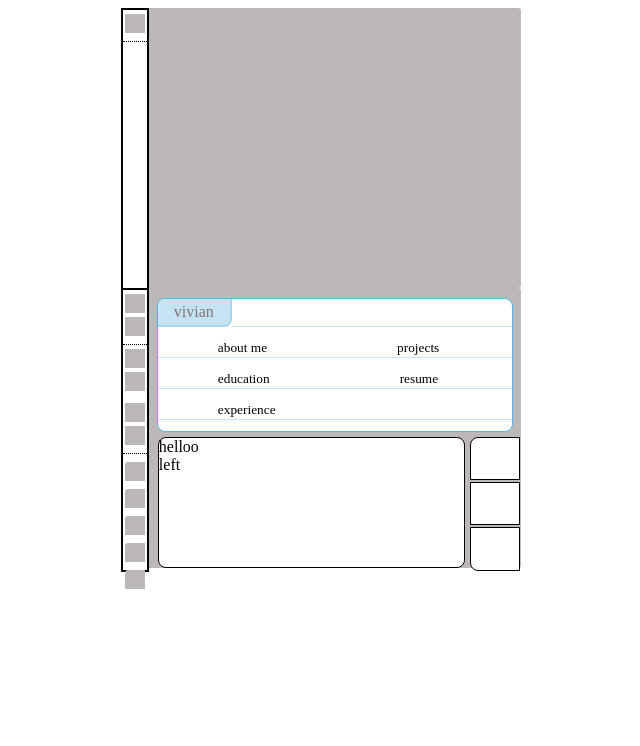
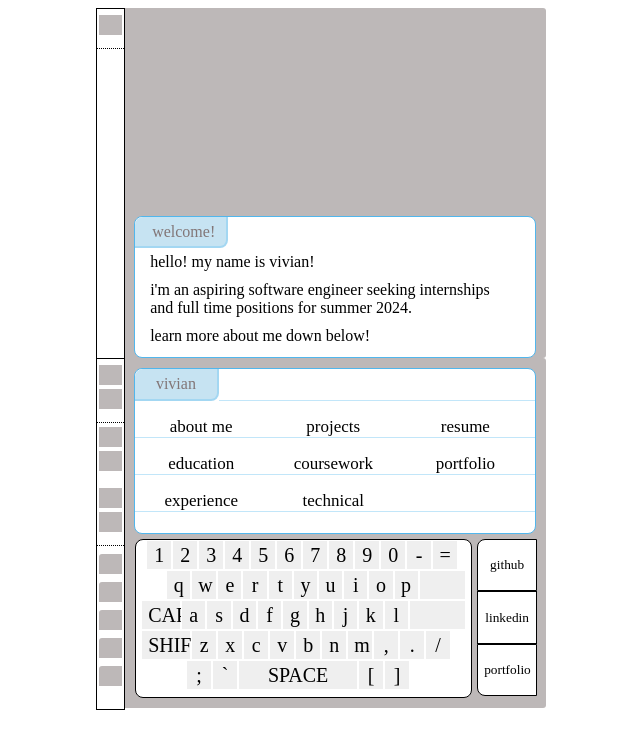
Before and after one commit to vivianc125/picto-portfolio, a React (Create React App) app: page / in a window 1280 px wide. Shown: the top 746 px of the page, without its empty margins (319-959 px from the left). Built offline with nearby package versions, Linux system fonts and the light colour scheme.

Commit message:
added keyboard (nonfunctional)

```diff
--- a/src/App.js
+++ b/src/App.js
@@ -6,6 +6,22 @@ function Screen() {
   const [history, setHistory] = useState([]);
   const [activeContent, setActiveContent] = useState(null);
 
+  const initialContent =
+    <div className="top-stack">
+        <div className="screenname"> welcome! </div>
+        <p className="main-p"> hello! my name is vivian!</p>
+        <p className="main-p"> i'm an aspiring software engineer seeking internships and full time positions for summer 2024.</p>
+        <p className="main-p">learn more about me down below!</p>
+    </div>;
+
+useEffect(() => {
+  setHistory([{content: initialContent, animating: true}]);
+  const timer = setTimeout(() => {
+    setHistory([{ content: initialContent, animating: false }]);
+  }, 700);
+
+  return () =>clearTimeout(timer);
+}, []);
 
   function handleClick(type){
    let content;
@@ -13,20 +29,21 @@ function Screen() {
     case 'about':
         content =
         <div className="top-stack">
-        <div className="screenname"> about </div>
-          <p className="main-p">vivian chen</p>
-          <p className="sub-p">senior at univ. of houston</p>
-          <p className="sub-p">houston, tx</p>
+          <div className="screenname"> about me </div>
+          <p className="main-p">vivian chen :{')'}</p>
+          <p className="sub-p"> {'>'} senior at the university of houston</p>
+          <p className="sub-p"> {'>'} houston, tx</p>
+          <p className="sub-p"> {'>'} lover of cute things!</p>
         </div>;
         break;
     case 'education':
       content =
       <div className="top-stack">
         <div className="screenname"> education </div>
-          <p className="main-p">university of houston</p>
-          <p className="sub-p">b.s. in computer science</p>
-          <p className="sub-p">minor in mathematics</p>
-          <p className="sub-p">may 2024</p>
+          <p className="main-p">university of houston - june 2024</p>
+          <p className="sub-p"> {'>'} b.s. in computer science</p>
+          <p className="sub-p"> {'>'} minor in mathematics</p>
+          <p className="sub-p">{'>'} gpa/major gpa: 3.4/3.6</p>
         </div>;
       break;
       case 'projects':
@@ -35,13 +52,79 @@ function Screen() {
           <div className="screenname"> projects </div>
             <p className="main-p">pebbles goes to penguin prison</p>
             <p className="main-p">tic-tac-toe</p>
+            <p className="main-p">analyzing factors that influence attendance rates in connecticut</p>
           </div>;
         break;
       case 'experience':
         content =
         <div className="top-stack">
           <div className="screenname"> experience </div>
-            <p className="main-p">web developer @ uh sugarland</p>
+            <p className="main-p">work</p>
+            <p className="sub-p">{'>'} web developer @ uh sugarland</p>
+            <p className="main-p">academic</p>
+            <p className="sub-p">{'>'} academic chair/fundraising chair @ alpha kappa delta phi</p>
+            <p className="sub-p">{'>'} member @ codeCoogs</p>
+          </div>;
+        break;
+      case 'coursework':
+        content =
+        <div className="top-stack">
+          <div className="screenname"> coursework </div>
+          <div className = "row">
+            <div className="stack screen-info">
+              <p className="main-p ">{'>'} programming & data structures</p>
+              <p className="main-p ">{'>'} algorithms & data structures</p>
+              <p className="main-p ">{'>'} database systems</p>
+              <p className="main-p ">{'>'} computer org. & architecture</p>
+            </div>
+            <div className="stack screen-info">
+              <p className="main-p ">{'>'} discrete mathematics </p>
+              <p className="main-p ">{'>'} data science & machine learning </p>
+              <p className="main-p ">{'>'} interactive game development</p>
+              <p className="main-p ">{'>'} digital image processing</p>
+            </div>
+           </div>
+          </div>;
+        break;
+        case 'languages':
+        content =
+        <div className="top-stack">
+          <div className="screenname"> technical </div>
+          <div className = "row">
+            <div className="stack screen-info">
+              <p className="main-p">languages</p>
+              <div className="row">
+                <p className="sub-p ">{'>'} python   </p>
+                <p className="sub-p ">{'>'} c++</p>
+              </div>
+              <div className="row">
+                <p className="sub-p ">{'>'} html/css</p>
+                <p className="sub-p ">{'>'} sql </p>
+              </div>
+              <div className="row">
+                <p className="sub-p ">{'>'} gdscript </p>
+                <p className="sub-p ">{'>'} php</p>
+              </div>
+
+
+            </div>
+
+            <div className="stack screen-info">
+            <p className="main-p ">frameworks & software</p>
+              <div className="row">
+                <p className="sub-p ">{'>'} macOS</p>
+                <p className="sub-p ">{'>'} node.js</p>
+              </div>
+              <div className="row">
+                <p className="sub-p ">{'>'} react</p>
+                <p className="sub-p ">{'>'} vscode</p>
+              </div>
+              <div className="row">
+                <p className="sub-p ">{'>'} pycharm</p>
+                <p className="sub-p ">{'>'} godot</p>
+              </div>
+            </div>
+           </div>
           </div>;
         break;
 
@@ -85,7 +168,6 @@ function Screen() {
           <div className="screen-stack" >
             {renderHistory()}
             {renderActiveContent()}
-
           </div>
         </div>
 
@@ -125,28 +207,95 @@ function Screen() {
                   <div className="screen-lines">
                     <button className="info-button" onClick={() => handleClick('about')}>about me</button>
                     <button className="info-button" onClick={() => handleClick('projects')}>projects</button>
+                    <button className="info-button" onClick={() => handleClick('resume')}>resume</button>
                   </div>
                   <div className="screen-lines">
                     <button className="info-button" onClick={() => handleClick('education')}>education</button>
-                    <button className="info-button" onClick={() => handleClick('resume')}>resume</button>
+                    <button className="info-button" onClick={() => handleClick('coursework')}>coursework</button>
+                    <button className="info-button" onClick={() => handleClick('coursework')}>portfolio</button>
                     </div>
                   <div className="screen-lines">
                     <button className="info-button" onClick={() => handleClick('experience')}>experience</button>
+                    <button className="info-button" onClick={() => handleClick('languages')}>technical</button>
+
                     </div>
+
                 </div>
               </div>
                 <div className="keyboard">
-                  <div className = "row">
-                    <div className="keyboard-left">helloo left</div>
-                    <div className="keyboard-right">
-                      <div>
-                        <button className="sendItem"></button>
-                        <button className="sendBack"></button>
-                        <button className="eraseScreen"></button>
-                      </div>
+
+                  <div className="keyboard-left">
+                    <div className = "row keys r1">
+                      <button className="keyboard-key">1</button>
+                      <button className="keyboard-key">2</button>
+                      <button className="keyboard-key">3</button>
+                      <button className="keyboard-key">4</button>
+                      <button className="keyboard-key">5</button>
+                      <button className="keyboard-key">6</button>
+                      <button className="keyboard-key">7</button>
+                      <button className="keyboard-key">8</button>
+                      <button className="keyboard-key">9</button>
+                      <button className="keyboard-key">0</button>
+                      <button className="keyboard-key">-</button>
+                      <button className="keyboard-key">=</button>
+                    </div>
+                    <div className = "row keys r2">
+                      <button className="keyboard-key">q</button>
+                      <button className="keyboard-key">w</button>
+                      <button className="keyboard-key">e</button>
+                      <button className="keyboard-key">r</button>
+                      <button className="keyboard-key">t</button>
+                      <button className="keyboard-key">y</button>
+                      <button className="keyboard-key">u</button>
+                      <button className="keyboard-key">i</button>
+                      <button className="keyboard-key">o</button>
+                      <button className="keyboard-key">p</button>
+                      <button className="backspace-key"></button>
+                    </div>
+                    <div className = "row keys r3">
+                      <button className="caps-key">CAPS</button>
+                      <button className="keyboard-key">a</button>
+                      <button className="keyboard-key">s</button>
+                      <button className="keyboard-key">d</button>
+                      <button className="keyboard-key">f</button>
+                      <button className="keyboard-key">g</button>
+                      <button className="keyboard-key">h</button>
+                      <button className="keyboard-key">j</button>
+                      <button className="keyboard-key">k</button>
+                      <button className="keyboard-key">l</button>
+                      <button className="enter-key"></button>
+                    </div>
+                    <div className = "row keys r4">
+                      <button className="shift-key">SHIFT</button>
+                      <button className="keyboard-key">z</button>
+                      <button className="keyboard-key">x</button>
+                      <button className="keyboard-key">c</button>
+                      <button className="keyboard-key">v</button>
+                      <button className="keyboard-key">b</button>
+                      <button className="keyboard-key">n</button>
+                      <button className="keyboard-key">m</button>
+                      <button className="keyboard-key">,</button>
+                      <button className="keyboard-key">.</button>
+                      <button className="keyboard-key">/</button>
+                    </div>
+                    <div className = "row keys r5">
+                      <button className="keyboard-key">;</button>
+                      <button className="keyboard-key">`</button>
+                      <button className="space-key">SPACE</button>
+                      <button className="keyboard-key">{'['}</button>
+                      <button className="keyboard-key">{']'}</button>
+                    </div>
+
+                  </div>
+                  <div className="keyboard-right">
+                    <div className= "stack keyboard-button">
+                      <button className="sendItem">github</button>
+                      <button className="sendBack">linkedin</button>
+                      <button className="eraseScreen">portfolio</button>
                     </div>
                   </div>
-              </div>
+                </div>
+
             </div>
         </div>
       </div>
--- a/src/styles.css
+++ b/src/styles.css
@@ -16,7 +16,7 @@
 .screen-lines{
     position:relative;
     height: 4px;
-    padding: 13px 0px;
+    padding: 4% 0px;
     display:flex;
     flex-direction: row;
     border-bottom: 1px solid rgba(125, 202, 243, 0.468);
@@ -25,7 +25,7 @@
 
 .screenname{
     margin: 0;
-    padding: 4px 15px;
+    padding: 1.5% 17px;
     border-right: 2px solid rgba(125, 202, 243, 0.468);
     border-bottom: 2px solid rgba(125, 202, 243, 0.468);
     border-bottom-right-radius: 8px;
@@ -42,7 +42,8 @@
 }
 .row{
     display:flex;
-    justify-content: space-around;
+    flex-direction: row;
+    text-align: left;
 }
 .keyboard{
     display:flex;
@@ -53,12 +54,13 @@
     margin-top:5px;
     width: 95%;
     background-color: rgb(189, 184, 184);
+    margin-bottom:5px;
 }
 
 .screen-container {
     margin: auto;
-    max-width: 400px;
-    height: 280px;
+    max-width: 450px;
+    height: 350px;
     border-radius:3px;
     background-color: rgb(189, 184, 184);
 }
@@ -66,7 +68,7 @@
 .stack{
     position:relative;
     width:95%;
-    height: 280px;
+    height: 350px;
     display:flex;
     flex-direction: column;
     align-items: right;
@@ -78,8 +80,8 @@
     display:flex;
     flex-direction: column;
     align-items: right;
-    border: 2px solid black;
-    height: 280px;
+    border: 1px solid black;
+    height:350px;
 }
 
 .sketch-screen .stack{
@@ -90,40 +92,42 @@
 }
 .keyboard-left{
     position: relative;
-    display:flex;
-    padding-right:250px;
+    padding-right:5px;
     border: 1px solid black;
     background-color: white;
     border-radius:8px;
+    width:330px;
+    margin-bottom:5px;
 }
 .keyboard-right{
     position: relative;
     display:flex;
-    width:50px;
+    width: 50px;
     margin-left:5px;
+    margin-bottom:5px;
 }
 
 .sidePanel{
     background-color:rgb(189, 184, 184);
-    height: 19px;
+    height: 20px;
     width: 100%;
     margin-top: 1px;
 }
 .scroll{
-    padding:3px 1.5px 5px 1.5px;
+    padding:5px 1.5px 10px 1.5px;
     border-bottom: 1.5px dotted black;
 }
 
 .drawing-items{
-    padding:3px 1.5px 5px 1.5px;
+    padding:3px 1.5px 10px 1.5px;
 }
 
 .size{
-    padding:3px 1.5px 5px 1.5px;
+    padding:3px 1.5px 10px 1.5px;
     border-bottom: 1.5px dotted black;
 }
 .misc-keyboards{
-    padding:3px 1.5px 5px 1.5px;
+    padding:3px 1.5px 10px 1.5px;
 }
 
 .misc-keyboards button{
@@ -188,16 +192,13 @@ button{
     display:flex;
     flex-direction: column;
     align-items: right;
-    overflow-y: auto;
-    scrollbar-width: none;
-    max-height: 280px;
+
+    max-height: 350px;
     padding-bottom: 0;
     margin-bottom: 0;
     align-items:bottom;
 }
-.top-stack::-webkit-scrollbar{
-    display:none;
-}
+
 
 .main-p{
     padding-left: 10px;
@@ -205,26 +206,26 @@ button{
 }
 .sub-p{
     padding-left: 20px;
-    margin: 5px;
+    margin: 3px;
 }
 
 .info-button{
     margin: 0;
-    padding-left:20px;
-    padding-right:70px;
-    padding: 0px 70px 10px 60px;
+    width:33%;
+    padding: 0px 25px;
     background-color: rgba(255, 255, 255, 0);
+    font-size: 17px;
 }
 
 
 .screen-stack{
     display: flex;
     flex-direction: column-reverse;
-    justify-content: flex-start; /* Aligns content to the bottom */
+    justify-content: flex-start;
     align-items: right;
     overflow-y: auto;
     scrollbar-width: none;
-    max-height: 280px;
+    max-height: 350px;
     padding-bottom: 0;
     margin-bottom: 0;
     width: 95%; /* Adjust as needed */
@@ -233,3 +234,60 @@ button{
 .screen-stack::-webkit-scrollbar{
     display:none;
 }
+
+.row-p{
+    display: flex;
+    flex-direction: row;
+    text-align: left;
+}
+
+.screen-info{
+    height: 100%;
+}
+.keyboard-button{
+    height: 100%;
+    width: 100%;
+}
+
+.keys button{
+    font-size: 20px;
+    height: 30px;
+    margin: 0.5 auto;
+    border: 1px solid rgb(255, 255, 255);
+    float: center;
+}
+
+.keyboard-key{
+    width:26px;
+}
+.backspace-key{
+    width:50px;
+}
+.caps-key{
+    width:40px;
+}
+.shift-key{
+    width:50px;
+}
+.enter-key{
+    width:60px;
+}
+.space-key{
+    width:120px;
+}
+
+.r1{
+    margin-left:10px;
+}
+.r2{
+    margin-left:30px;
+}
+.r3{
+    margin-left: 5px;
+}
+.r4{
+    margin-left: 5px;
+}
+.r5{
+    margin-left:50px;
+}
```
